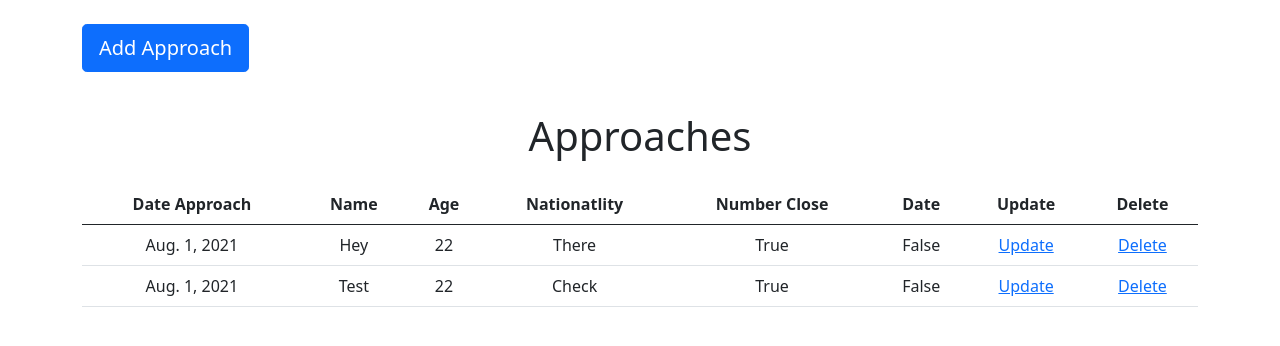
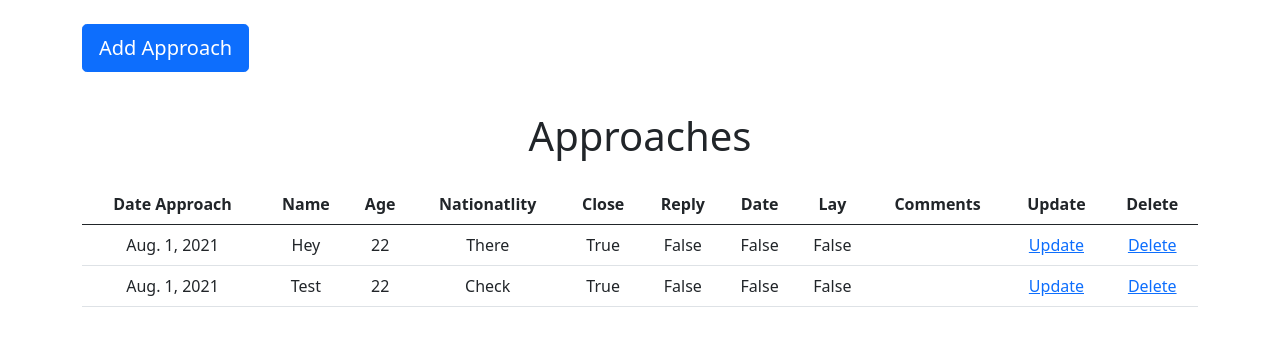
Before and after one commit to jerwinwieser/capproach, a Django app: page / in a window 1280 px wide. Shown: the part 73-419 px from the top of the page. Run offline with Django 3.2, Linux system fonts and the light colour scheme; a user stored in the database is signed in; data comes from the database, SQL or seed files in the repository; both versions use the stored data as it was after the commit.

```diff
--- a/capproach/core/templates/core/contact_list.html
+++ b/capproach/core/templates/core/contact_list.html
@@ -2,6 +2,19 @@
 
 {% block content %}
 
+<!--
+	name = models.CharField(max_length=30, blank=False)
+	age = models.IntegerField(blank=True, null=True, choices=AGE_CHOICES, default=22)
+	nationality = models.CharField(max_length=30, blank=True, null=True)
+	duration = models.CharField(max_length=30, choices=DURATION_CHOICES, default='Medium', blank=True, null=True)
+	interaction = models.IntegerField(blank=True, null=True, choices=INTERACTION_CHOICES, default=7)
+	looks = models.IntegerField(blank=True, null=True, choices=LOOKS_CHOICES, default=7)
+	close = models.BooleanField(choices=BOOLEAN_CHOICES, default=1, blank=True)
+	reply = models.BooleanField(choices=BOOLEAN_CHOICES, default=0, blank=True)
+	date = models.BooleanField(choices=BOOLEAN_CHOICES, default=0, blank=True)
+	lay = models.BooleanField(choices=BOOLEAN_CHOICES, default=0, blank=True)
+	comments = models.TextField(blank = True, max_length=300)
+-->
 
 <main>
 
@@ -11,16 +24,17 @@
 		<table class="table text-center">
 			<thead>
 				<tr>
-					<tr>
 					<th>Date Approach</th>
 					<th>Name</th>
 					<th>Age</th>
 					<th>Nationatlity</th>
-						<th>Number Close</th>
+					<th>Close</th>
+					<th>Reply</th>
 					<th>Date</th>
+					<th>Lay</th>
+					<th>Comments</th>
 					<th>Update</th>
 					<th>Delete</th>
-					</tr>
 				</tr>
 			</thead>
 			<tbody>
@@ -31,7 +45,10 @@
 					<td>{{ contact.age }}</td>
 					<td>{{ contact.nationality }}</td>
 					<td>{{ contact.close }}</td>
+					<td>{{ contact.reply }}</td>
 					<td>{{ contact.date }}</td>
+					<td>{{ contact.lay }}</td>
+					<td>{{ contact.comments }}</td>
 					<td><a href="{% url 'contact_update' contact.pk %}">Update</a></td>
 					<td><a href="{% url 'contact_delete' contact.pk %}">Delete</a></td>
 				</tr>
--- a/capproach/core/templates/core/statistics_list.html
+++ b/capproach/core/templates/core/statistics_list.html
@@ -11,7 +11,7 @@
 		<table class="table text-center">
 			<thead>
 				<tr>
-					<th>Week Number</th>
+					<th style="width: 40%;">Week Number</th>
 					<th>Approach Count</th>
 					<th>Close Count</th>
 					<th>Date Count</th>
@@ -47,7 +47,7 @@
 			<thead>
 
 				<tr>
-					<th>Date</th>
+					<th style="width: 40%";>Date</th>
 					<th>Approach Count</th>
 					<th>Close Count</th>
 					<th>Date Count</th>
```
Also changed, not shown: capproach/db.sqlite3. Lines whose indentation alone changed are shown as unchanged.
